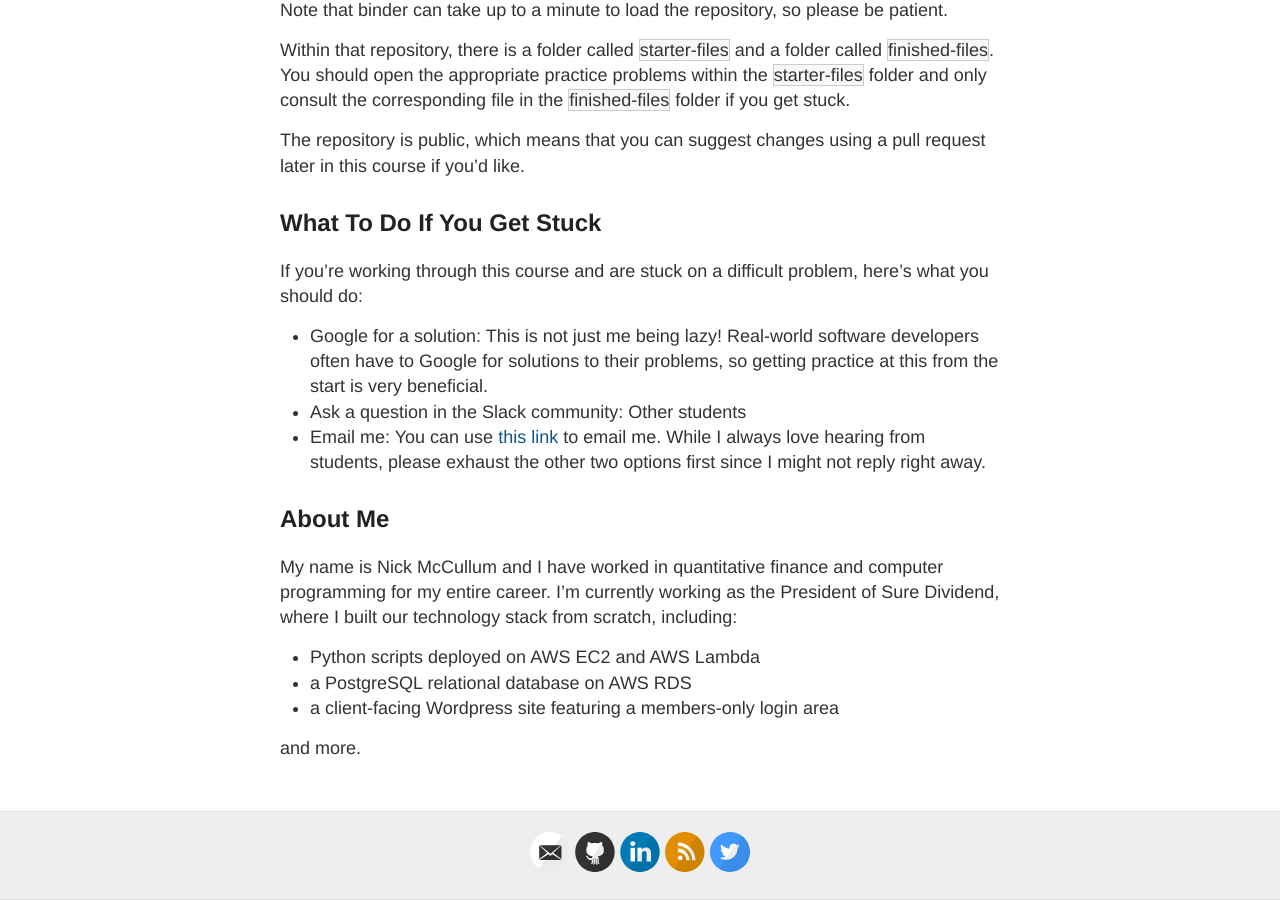
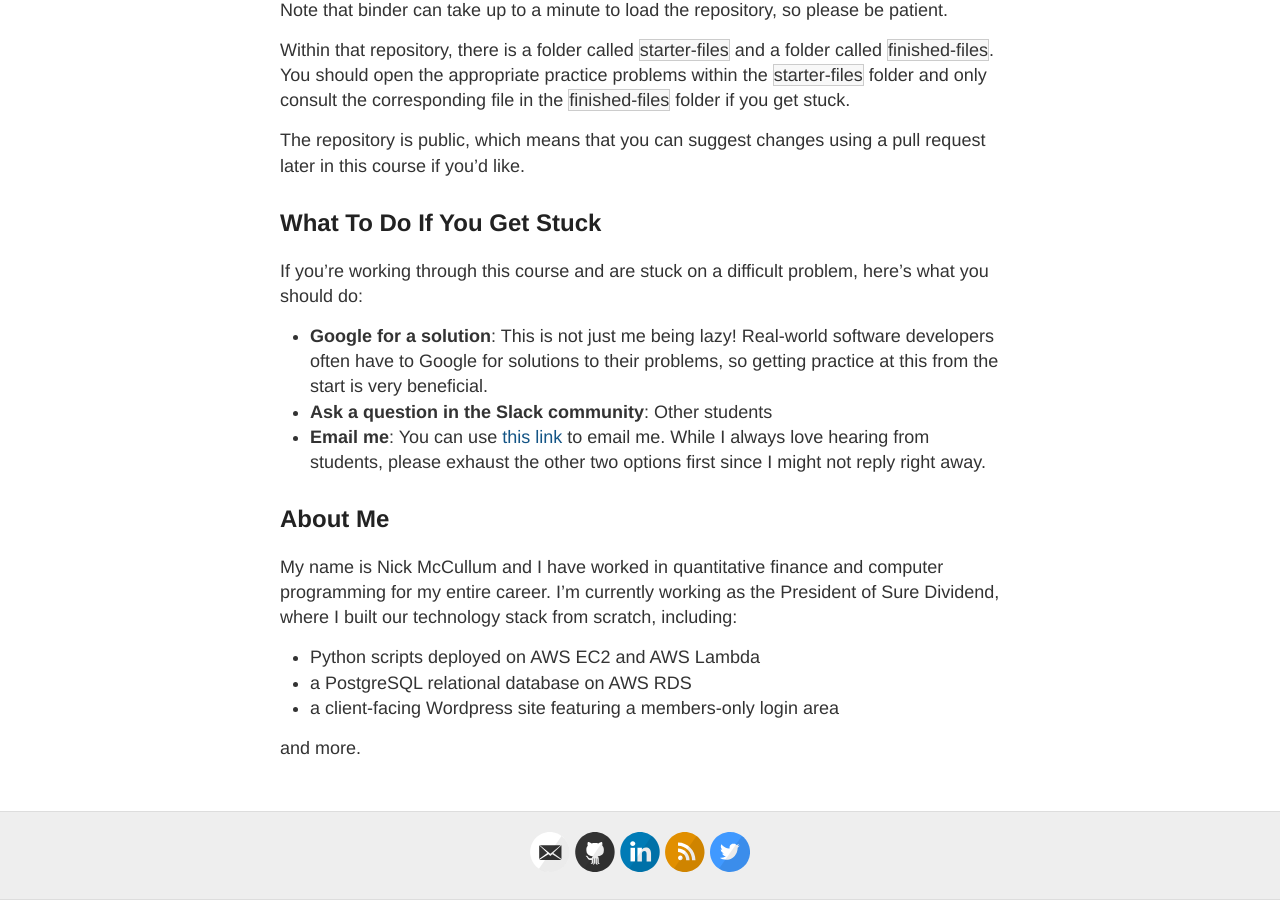
Before and after one commit to rosyberti/website, a Jekyll site: the page built from python-course/index.md, in a window 1280 px wide and 900 px high, scrolled down 1541 px. Built offline with Jekyll 4.4.1, drawn with Linux system fonts in a browser that asks for light colours.

Commit message:
bolded bullets

```diff
--- a/python-course/index.md
+++ b/python-course/index.md
@@ -61,9 +61,9 @@ The repository is public, which means that you can suggest changes using a pull
 
 If you're working through this course and are stuck on a difficult problem, here's what you should do:
 
-* Google for a solution: This is not just me being lazy! Real-world software developers often have to Google for solutions to their problems, so getting practice at this from the start is very beneficial.
-* Ask a question in the Slack community: Other students
-* Email me: You can use [this link](mailto:nicholasmccullum@gmail.com) to email me. While I always love hearing from students, please exhaust the other two options first since I might not reply right away.
+* __Google for a solution__: This is not just me being lazy! Real-world software developers often have to Google for solutions to their problems, so getting practice at this from the start is very beneficial.
+* __Ask a question in the Slack community__: Other students
+* __Email me__: You can use [this link](mailto:nicholasmccullum@gmail.com) to email me. While I always love hearing from students, please exhaust the other two options first since I might not reply right away.
 
 ## About Me
 
```
